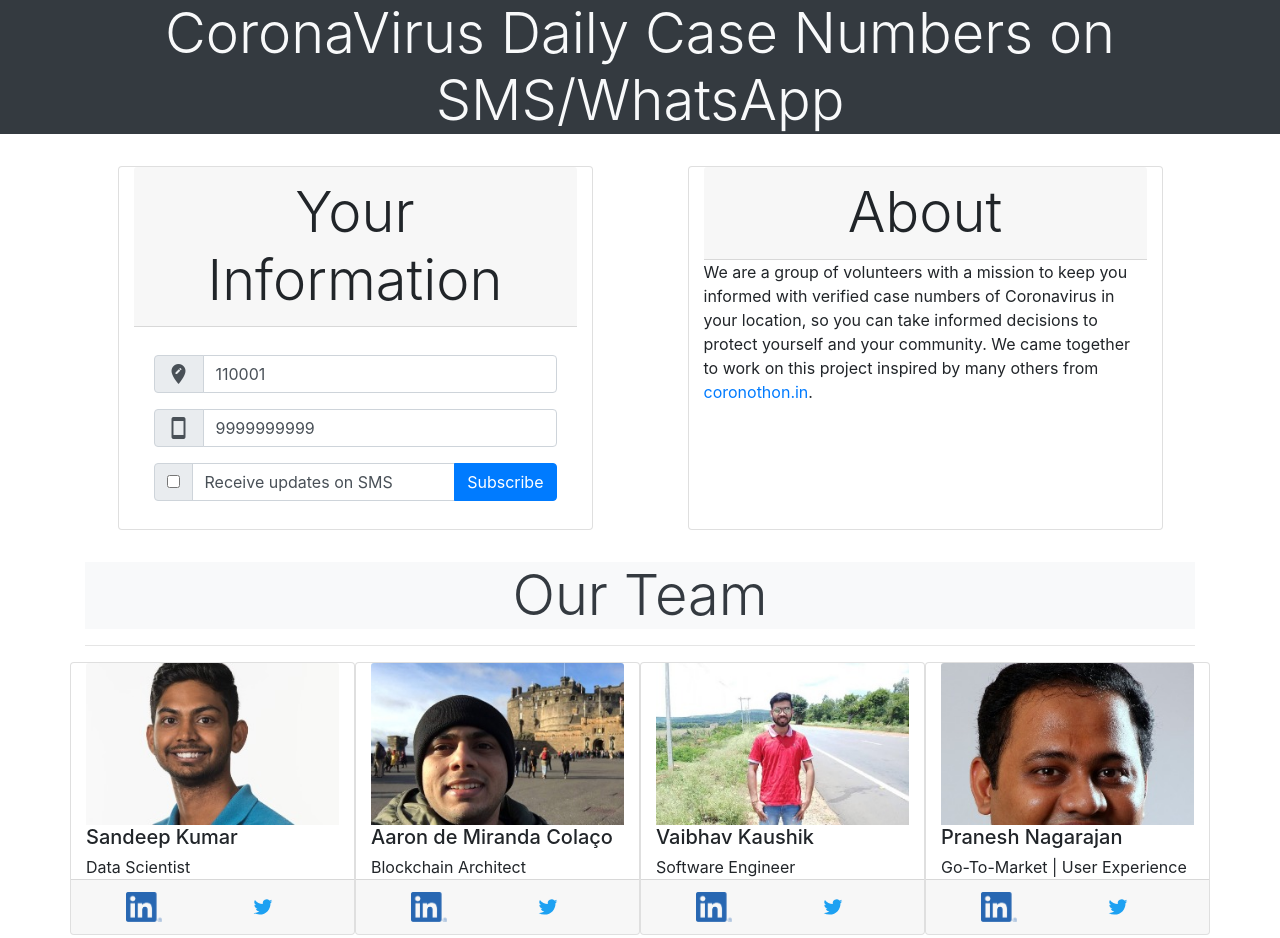
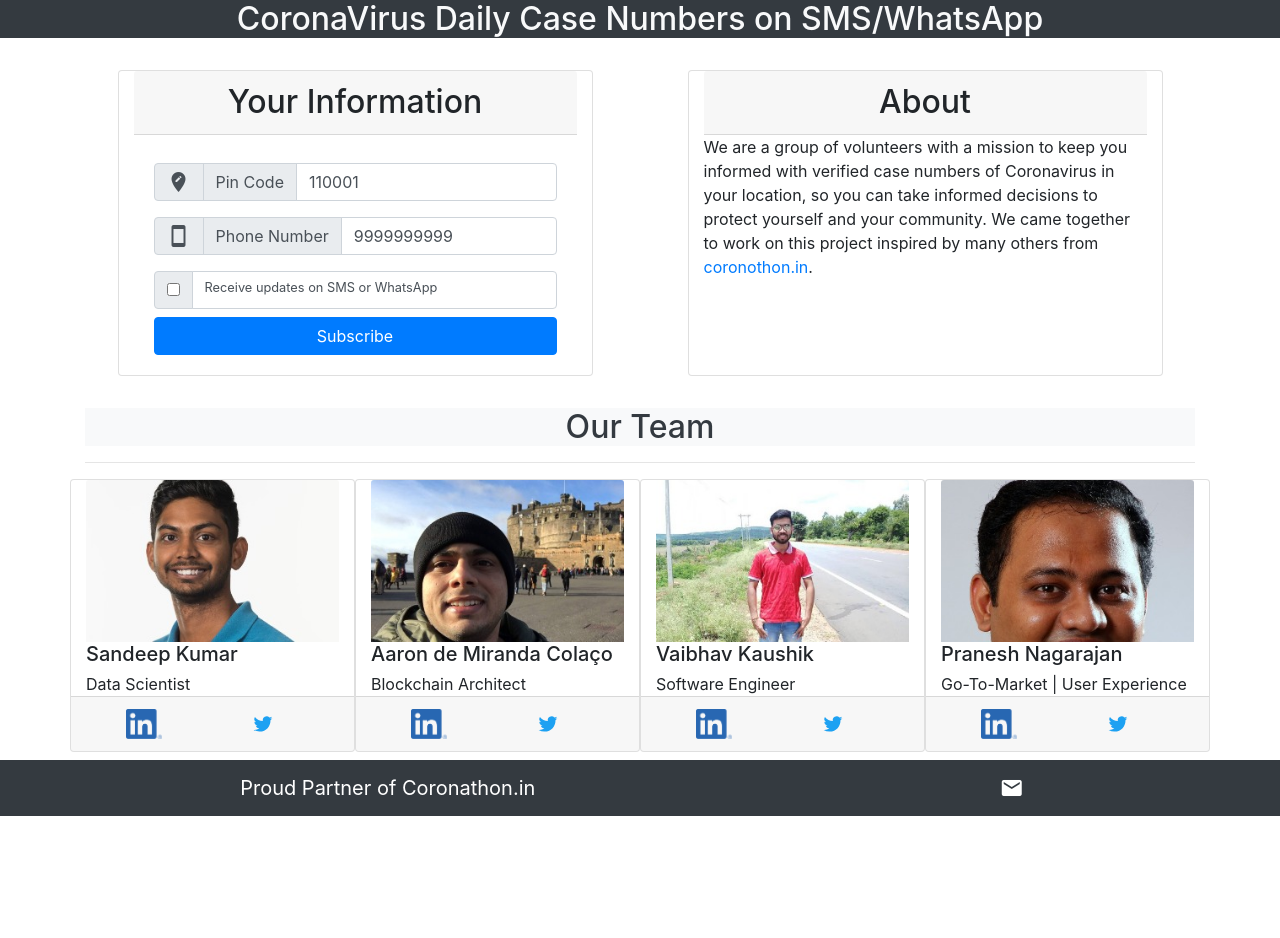
Before and after one commit to pranesh-n/CoronaVirus-Daily-Case-Numbers, a website: page index.html in a window 1280 px wide. Shown: the top 938 px of the page. After the commit the page ends 816 px from the top, so only its background shows below. Drawn offline with nearby package versions, Linux system fonts and the light colour scheme.

Commit message:
change bootstrap version
and viewport tag. also scaled down display-4 to h-2 and adjusted some of the copy

```diff
--- a/index.html
+++ b/index.html
@@ -3,11 +3,10 @@
 
 <head>
 	<meta charset="UTF-8">
-	<meta name="viewport" content="width=device-width, initial-scale=1.0">
+	 <meta name="viewport" content="width=device-width, initial-scale=1, shrink-to-fit=no">
 	<title>CoronaVirus Daily Case Numbers</title>
 	<!-- Bootstrap CSS -->
-	<link rel="stylesheet" href="https://maxcdn.bootstrapcdn.com/bootstrap/4.0.0/css/bootstrap.min.css"
-	integrity="sha384-Gn5384xqQ1aoWXA+058RXPxPg6fy4IWvTNh0E263XmFcJlSAwiGgFAW/dAiS6JXm" crossorigin="anonymous">
+	<link rel="stylesheet" href="https://stackpath.bootstrapcdn.com/bootstrap/4.1.3/css/bootstrap.min.css" integrity="sha384-MCw98/SFnGE8fJT3GXwEOngsV7Zt27NXFoaoApmYm81iuXoPkFOJwJ8ERdknLPMO" crossorigin="anonymous">
 
 	<link href="/style.css" />
 
@@ -44,7 +43,7 @@
 
 <body>
 	<header class="bg-dark" height="100px">
-		<h4 class="text-light text-center display-4">CoronaVirus Daily Case Numbers on SMS/WhatsApp</h4>
+		<h4 class="text-light text-center h2">CoronaVirus Daily Case Numbers on SMS/WhatsApp</h4>
 	</header>
 
 	<div class="alert alert-danger text-center alert-dismissible fade show" style="display: none;" id="error" role="alert">
@@ -71,36 +70,36 @@
 <div class="container mx-auto">
 <div class="row justify-content-around">
 	<main class="col-md-5 my-4 card">
-		<h2 class="card-header display-4 text-center">Your Information </h2>
+		<h2 class="card-header h2 text-center">Your Information </h2>
 		<form id="getContact" name="covid19-contact-form" class="card-body">
 			<div class="input-group py-2">
 				<div class="input-group-prepend">
 					<span class="input-group-text material-icons">edit_location</span>
+					<span class="input-group-text ">Pin Code</span>
 				</div>
 				<input type="tel" class="form-control" value="110001" pattern="[1-9]{1}[0-9]{5}" onfocus="this.value='';" id="pinCode" aria-label="PinCode" aria-describedby="pinCode" required>
 			</div>
 			<div class="input-group py-2 ">
 				<div class="input-group-prepend ">
 					<span class="input-group-text material-icons">smartphone</span>
+					<span class="input-group-text ">Phone Number</span>
 				</div>
 				<input type="tel" id="phone" required class="form-control" value="9999999999"pattern="[1-9]{1}[0-9]{9}" onfocus="this.value='';" aria-label="PhoneNumber" aria-describedby="phoneNumber">
 			</div>
 
-			<div class="input-group py-2 ">
+			<div class="input-group py-2 d-flex">
 				<div class="input-group-prepend">
 					<div class="input-group-text">
 						<input type="checkbox" required id="checkboxForWhatsapp" aria-label="Checkbox for subscribing to newsletter on Whatsapp">
 					</div>
 				</div>
-				<label class="form-control" id="phoneNumber">Receive updates on SMS</label>
-				<div class="input-group-append">
-					<button class="btn btn-block btn-primary" id="susbcribe" type="submit">Subscribe</button>
-				</div>
+				<label class="form-control d-flex" id="phoneNumber"><small>Receive updates on SMS or WhatsApp</small></label>
 			</div>
+			<button class="btn btn-block btn-primary" id="susbcribe" type="submit">Subscribe</button>
 		</form>
 	</main>
 	<aside class="col-md-5 my-4 card">
-		<h2 class="card-header display-4 text-center">About</h2>
+		<h2 class="card-header h2 text-center">About</h2>
 		<p class="card-text muted">
 			We are a group of volunteers with a mission to keep you informed with verified case numbers of Coronavirus in your location, so you can take informed decisions to protect yourself and your community. We came together to work on this project inspired by many others from <a href="coronothon.in">coronothon.in</a>.
 		</p>
@@ -110,7 +109,7 @@
 
 <div class="container mx-auto py-2">
 
-	<h2 id="our-team" class="text-center bg-light text-dark display-4">Our Team</h2>
+	<h2 id="our-team" class="text-center bg-light text-dark h2">Our Team</h2>
 	<hr>
 	<div class="row justify-content-around">
 		<div class="card col-md-3 ">
```
